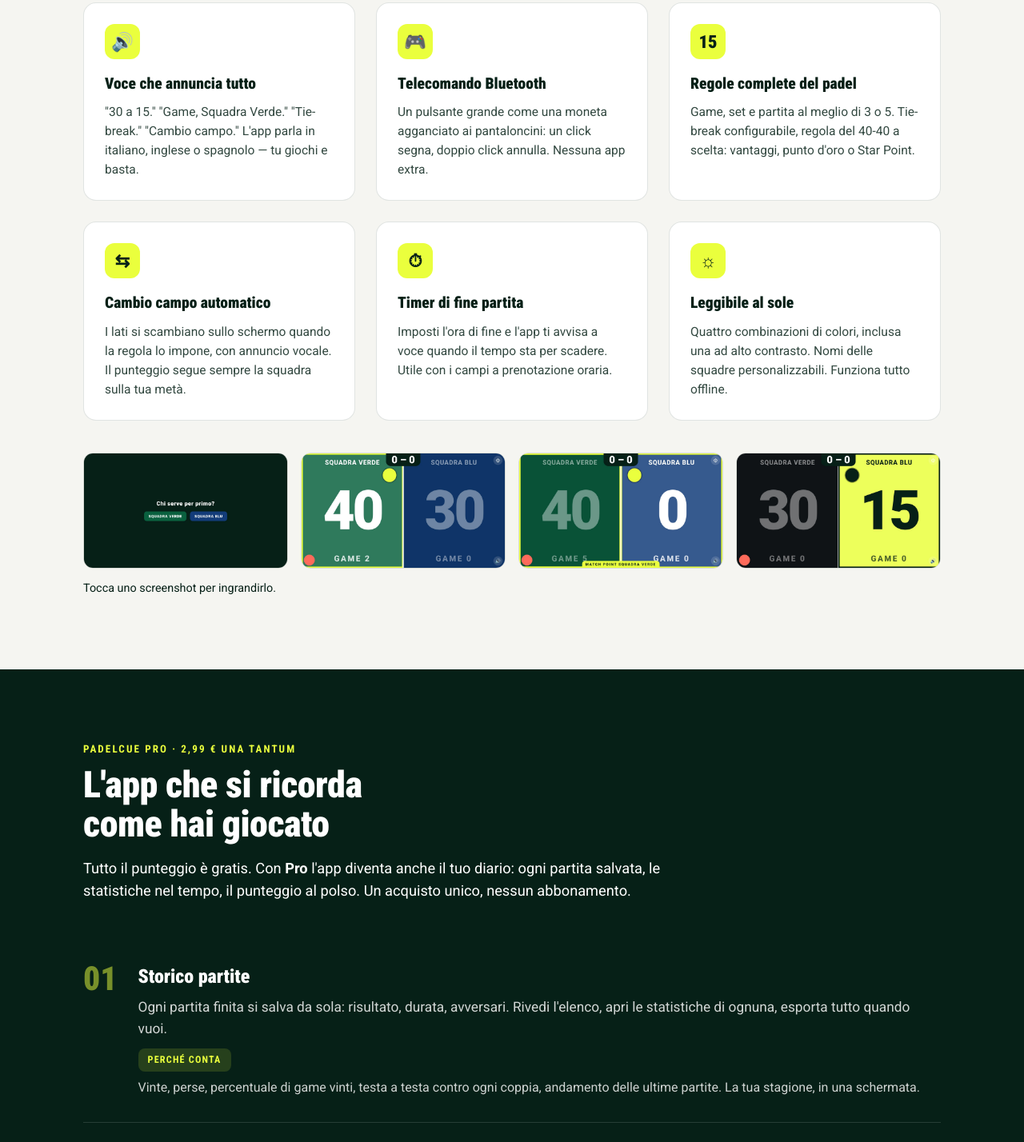
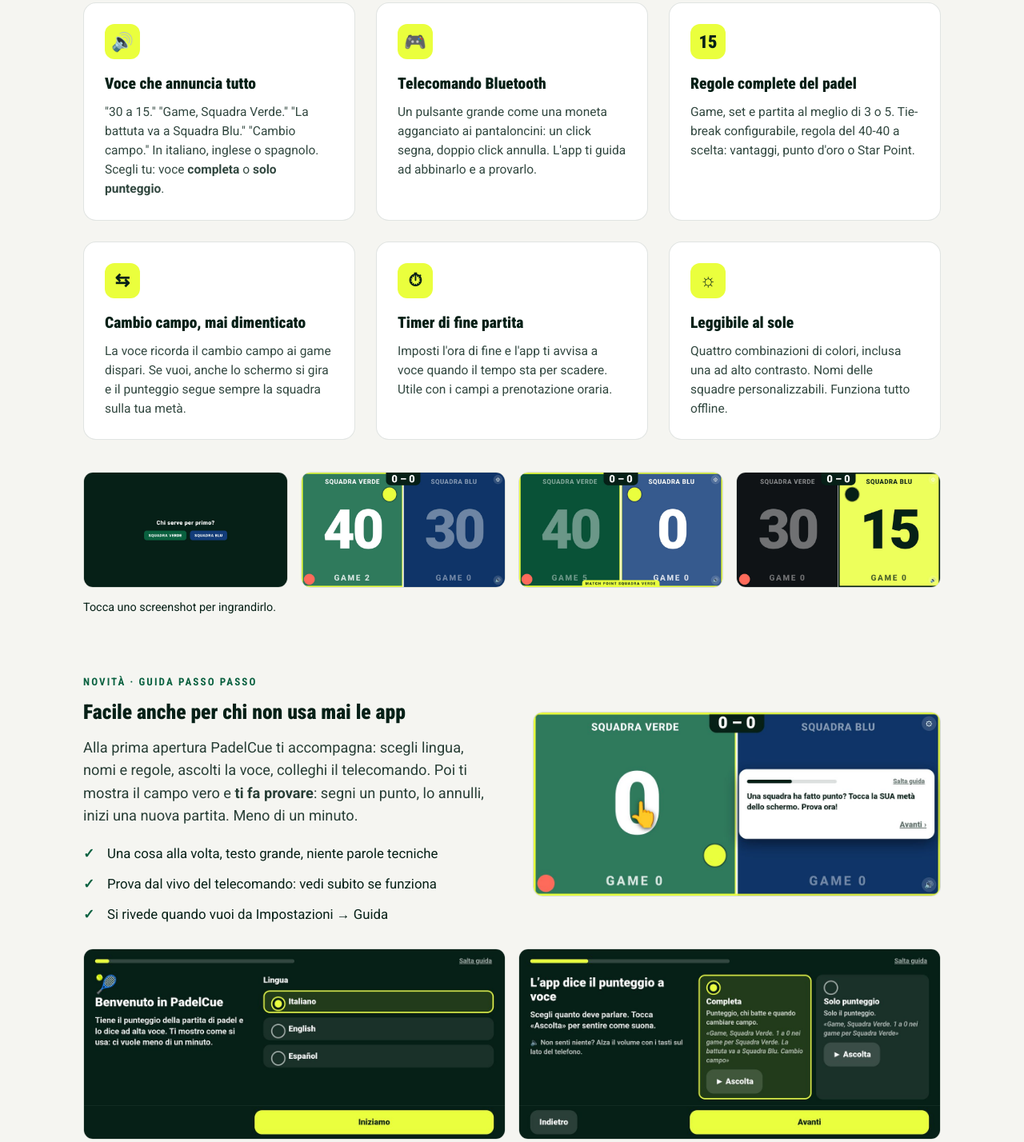
Before and after one commit to FilippoBonanno/segnapadel-site, a plain HTML site: page index.html in a window 1280 px wide. Shown: the part 799-2227 px from the top of the page at 80% size. Drawn offline with Linux system fonts and the light colour scheme.

Commit message:
Landing: guida passo passo, voce completa/solo punteggio, FAQ telefoni supportati
Co-Authored-By: Claude Opus 5.5 <noreply@anthropic.com>

```diff
--- a/index.html
+++ b/index.html
@@ -175,6 +175,7 @@
     </a>
     <nav>
       <a href="#gratis">L'app gratis</a>
+      <a href="#guida">Guida</a>
       <a href="#pro">Pro</a>
       <a href="#kit">Kit da Campo</a>
       <a class="nav-cta" href="#kit">Kit 49,90&nbsp;&euro;</a>
@@ -208,12 +209,12 @@
       <div class="feat reveal">
         <div class="ic">&#128266;</div>
         <h3>Voce che annuncia tutto</h3>
-        <p>"30 a 15." "Game, Squadra Verde." "Tie-break." "Cambio campo." L'app parla in italiano, inglese o spagnolo &mdash; tu giochi e basta.</p>
+        <p>"30 a 15." "Game, Squadra Verde." "La battuta va a Squadra Blu." "Cambio campo." In italiano, inglese o spagnolo. Scegli tu: voce <strong>completa</strong> o <strong>solo punteggio</strong>.</p>
       </div>
       <div class="feat reveal d1">
         <div class="ic">&#127918;</div>
         <h3>Telecomando Bluetooth</h3>
-        <p>Un pulsante grande come una moneta agganciato ai pantaloncini: un click segna, doppio click annulla. Nessuna app extra.</p>
+        <p>Un pulsante grande come una moneta agganciato ai pantaloncini: un click segna, doppio click annulla. L'app ti guida ad abbinarlo e a provarlo.</p>
       </div>
       <div class="feat reveal d2">
         <div class="ic">15</div>
@@ -222,8 +223,8 @@
       </div>
       <div class="feat reveal">
         <div class="ic">&#8646;</div>
-        <h3>Cambio campo automatico</h3>
-        <p>I lati si scambiano sullo schermo quando la regola lo impone, con annuncio vocale. Il punteggio segue sempre la squadra sulla tua met&agrave;.</p>
+        <h3>Cambio campo, mai dimenticato</h3>
+        <p>La voce ricorda il cambio campo ai game dispari. Se vuoi, anche lo schermo si gira e il punteggio segue sempre la squadra sulla tua met&agrave;.</p>
       </div>
       <div class="feat reveal d1">
         <div class="ic">&#9201;</div>
@@ -243,6 +244,24 @@
       <button class="shot reveal d3" data-full="img/app-4.jpg"><img src="img/app-4.jpg" alt="Schermata PadelCue: combinazione colori ad alto contrasto"></button>
     </div>
     <p class="shots-hint reveal">Tocca uno screenshot per ingrandirlo.</p>
+
+    <div class="split" id="guida" style="margin-top:72px">
+      <div class="txt reveal">
+        <div class="eyebrow">Novit&agrave; &middot; guida passo passo</div>
+        <h3 style="font-size:1.6rem;font-weight:900;margin:8px 0 10px">Facile anche per chi non usa mai le app</h3>
+        <p class="sec-lead">Alla prima apertura PadelCue ti accompagna: scegli lingua, nomi e regole, ascolti la voce, colleghi il telecomando. Poi ti mostra il campo vero e <strong>ti fa provare</strong>: segni un punto, lo annulli, inizi una nuova partita. Meno di un minuto.</p>
+        <ul>
+          <li>Una cosa alla volta, testo grande, niente parole tecniche</li>
+          <li>Prova dal vivo del telecomando: vedi subito se funziona</li>
+          <li>Si rivede quando vuoi da Impostazioni &rarr; Guida</li>
+        </ul>
+      </div>
+      <button class="shot reveal d1" data-full="img/guida-tour.jpg" style="cursor:zoom-in"><img src="img/guida-tour.jpg" alt="Guida di PadelCue: il campo evidenziato con un fumetto che spiega come segnare un punto"></button>
+    </div>
+    <div class="shots" style="grid-template-columns:1fr 1fr;margin-top:18px">
+      <button class="shot reveal" data-full="img/guida-benvenuto.jpg"><img src="img/guida-benvenuto.jpg" alt="Guida di PadelCue: schermata di benvenuto con la scelta della lingua"></button>
+      <button class="shot reveal d1" data-full="img/guida-voce.jpg"><img src="img/guida-voce.jpg" alt="Guida di PadelCue: scelta tra voce completa e solo punteggio, con il tasto Ascolta"></button>
+    </div>
   </div>
 </section>
 
@@ -375,7 +394,15 @@
     <div class="faq reveal d1">
       <details>
         <summary>L'app gratuita cosa include?</summary>
-        <p>Quasi tutto: regole complete del padel, tie-break, regola del 40-40, cambio campo automatico, <strong>voce che annuncia il punteggio</strong>, <strong>telecomando Bluetooth</strong>, timer di fine partita, nomi e colori delle squadre, ripresa della partita. Senza pubblicit&agrave;. Con Pro aggiungi storico partite, statistiche di fine partita e punteggio sullo smartwatch.</p>
+        <p>Quasi tutto: regole complete del padel, tie-break, regola del 40-40, cambio campo, <strong>voce che annuncia il punteggio</strong> (completa o solo punteggio), <strong>telecomando Bluetooth</strong>, timer di fine partita, nomi e colori delle squadre, ripresa della partita, guida passo passo. Senza pubblicit&agrave;. Con Pro aggiungi storico partite, statistiche di fine partita e punteggio sullo smartwatch.</p>
+      </details>
+      <details>
+        <summary>Non sono pratico di app: ce la faccio?</summary>
+        <p>S&igrave;. Alla prima apertura una guida ti accompagna passo passo e ti fa provare tutto sul campo vero: segnare, annullare, collegare il telecomando. Se la salti o vuoi ripassare, la ritrovi in Impostazioni &rarr; Guida.</p>
+      </details>
+      <details>
+        <summary>Su quali telefoni funziona?</summary>
+        <p>Su smartphone Android 7.0 o pi&ugrave; recente, scaricando l'app da Google Play. Lo smartwatch per il Pro deve essere Wear OS.</p>
       </details>
       <details>
         <summary>Il Pro &egrave; un abbonamento?</summary>
@@ -415,6 +442,7 @@
         <h4>Prodotto</h4>
         <ul>
           <li><a href="#gratis">L'app gratis</a></li>
+          <li><a href="#guida">Guida passo passo</a></li>
           <li><a href="#pro">Pro</a></li>
           <li><a href="#kit">Kit da Campo</a></li>
         </ul>
```
Also changed, not shown: img/guida-benvenuto.jpg (added), img/guida-tour.jpg (added), img/guida-voce.jpg (added).
